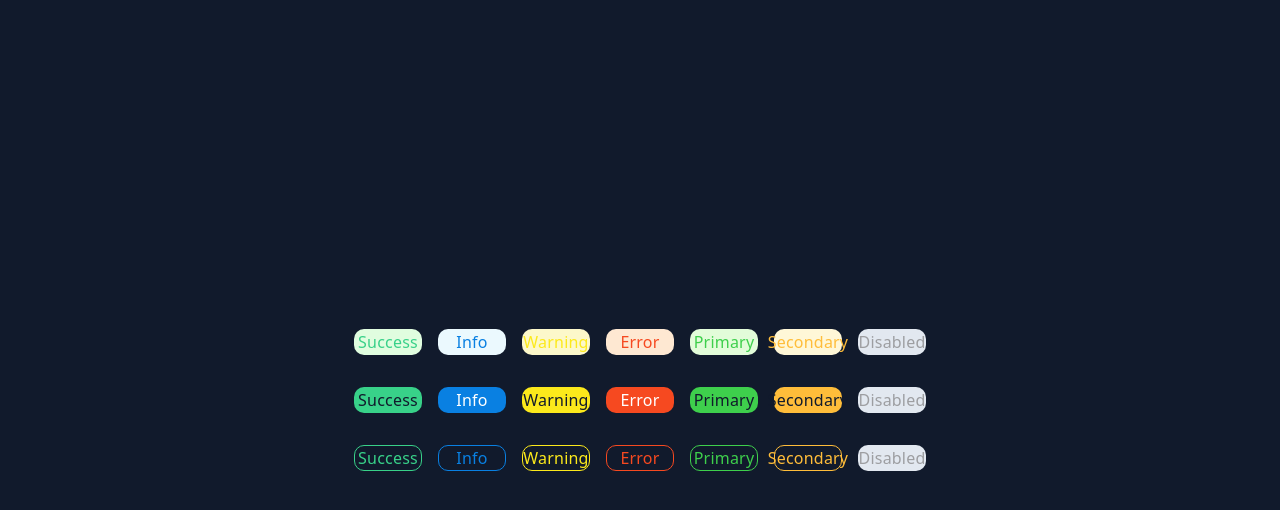
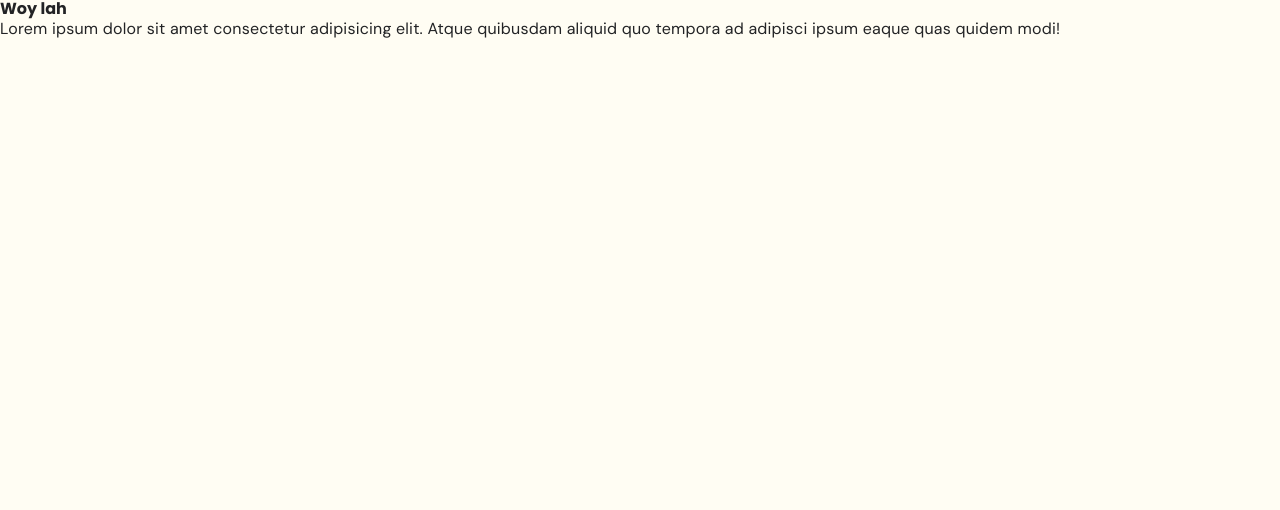
Before and after one commit to limustadji/Elearning, a Next.js app: page / in a window 1280 px wide. Shown: the top 510 px of the page. Built offline with nearby package versions, Linux system fonts and the light colour scheme.

Commit message:
rewrite code Guide Style to Global CSS

```diff
--- a/package.json
+++ b/package.json
@@ -18,7 +18,6 @@
     "postcss": "^8.5.6",
     "react": "19.1.0",
     "react-dom": "19.1.0",
-    "sequelize": "^6.37.7",
     "tailwindcss": "^4.1.13"
   },
   "devDependencies": {
--- a/src/app/globals.css
+++ b/src/app/globals.css
@@ -1,33 +1,30 @@
 @import "tailwindcss";
+
+@media (prefers-color-scheme: dark) {
+  :root {
+    /* Dark Mode  */
+    --background-hsl: 216, 18.07%, 16.27%;
+    --foreground-hsl: 0 0% 100%;
+    --foreground-secondary-hsl: 220, 2.48%, 76.27%;
+    --foreground-disabled-hsl: 225, 2.08%, 62.35%;
+  }
+}
 
 :root {
   /* Light Mode */
   --background-hsl: 50, 100%, 97.65%;
-  --foreground-hsl: 0 0% 100%;
-  --foreground-secondary-hsl: 220, 2.48%, 76.27%;
-  --foreground-disabled-hsl: 225, 2.08%, 62.35%;
+  --foreground-hsl: 220, 4.23%, 13.92%;
+  --foreground-secondary-hsl: 0, 0%, 20%;
+  --foreground-disabled-hsl: 265, 10.17%, 23.14%;
 }
-
-@media (prefers-color-scheme: dark) {
-  :root {
-    /* Dark Mode */
-    --background-hsl: 216, 18.07%, 16.27%;
-    --foreground-hsl: 220, 4.23%, 13.92%;
-    --foreground-secondary-hsl: 0, 0%, 20%;
-    --foreground-disabled-hsl: 265, 10.17%, 23.14%;
-  }
-}
-
-@theme {
+@theme inline {
   --color-background: hsl(var(--background-hsl));
   --color-foreground: hsl(var(--foreground-hsl));
-  --font-sans: var(--font-dm-sans);
+  --font-dmsans: var(--font-dmsans);
   --font-poppins: var(--font-poppins);
 
   /* Palet Warna Semantik (otomatis light/dark mode) */
-  --color-background-base: hsl(var(--background-hsl));
-  --color-background-secondary: hsl(0 0% 100%);
-  --color-background-border: hsl(265, 10.17%, 23.14%);
+  --color-border: hsl(265, 10.17%, 23.14%);
   --color-text-primary: hsl(var(--foreground-hsl));
   --color-text-secondary: hsl(var(--foreground-secondary-hsl));
   --color-text-disabled: hsl(var(--foreground-disabled-hsl));
@@ -129,9 +126,9 @@
 
 @layer base {
   body {
-    background: hsl(var(--background-hsl));
-    color: hsl(var(--foreground-hsl));
-    font-family: var(--font-sans);
+    background: var(--color-background);
+    color: var(--color-foreground);
+    font-family: var(--font-dmsans);
     letter-spacing: var(--letter-spacing-normal);
     line-height: var(--line-height-normal);
   }
@@ -141,6 +138,7 @@
     letter-spacing: var(--letter-spacing-heading);
     line-height: var(--line-height-heading);
     font-family: var(--font-poppins);
+    font-weight: 900;
   }
   h4,
   h5,
@@ -148,5 +146,6 @@
     letter-spacing: var(--letter-spacing-heading);
     line-height: var(--line-height-heading4);
     font-family: var(--font-poppins);
+    font-weight: 900;
   }
 }
--- a/src/app/layout.js
+++ b/src/app/layout.js
@@ -4,7 +4,7 @@ import "./globals.css";
 const dmSans = DM_Sans({
   subsets: ["latin"],
   weight: ["400", "500", "700"],
-  variable: "--font-dm-sans",
+  variable: "--font-dmsans",
 });
 
 const poppins = Poppins({
--- a/src/app/page.js
+++ b/src/app/page.js
@@ -6,57 +6,13 @@ import Chip from "@/components/button/Chip";
 import Button from "@/components/button/Button";
 
 export default function Home() {
-  const variants = [
-    "success",
-    "info",
-    "warning",
-    "error",
-    "primary",
-    "secondary",
-  ];
-
   return (
     <>
-      <main className="flex min-h-screen flex-col items-center justify-center p-24 bg-gray-900 space-y-8">
-        {/* Subtle Chips */}
-        <div className="flex items-center space-x-4">
-          {variants.map((variant) => (
-            <Chip
-              key={variant}
-              variant={variant}
-              style="subtle"
-              label={variant.charAt(0).toUpperCase() + variant.slice(1)}
-            />
-          ))}
-          <Chip label="Disabled" disabled />
-        </div>
-
-        {/* Solid Chips */}
-        <div className="flex items-center space-x-4">
-          {variants.map((variant) => (
-            <Chip
-              key={variant}
-              variant={variant}
-              style="solid"
-              label={variant.charAt(0).toUpperCase() + variant.slice(1)}
-            />
-          ))}
-          <Chip label="Disabled" disabled />
-        </div>
-
-        {/* Outlined Chips */}
-        <div className="flex items-center space-x-4">
-          {variants.map((variant) => (
-            <Chip
-              key={variant}
-              variant={variant}
-              style="outlined"
-              label={variant.charAt(0).toUpperCase() + variant.slice(1)}
-            />
-          ))}
-          <Chip label="Disabled" disabled style="outlined" />
-        </div>
-      </main>
+      <h1>Woy lah</h1>
+      <p>
+        Lorem ipsum dolor sit amet consectetur adipisicing elit. Atque quibusdam
+        aliquid quo tempora ad adipisci ipsum eaque quas quidem modi!
+      </p>
     </>
   );
 }
--- a/src/components/button/Chip.js
+++ /dev/null
@@ -1,79 +0,0 @@
-import React from "react";
-import PropTypes from "prop-types";
-
-const Chip = ({
-  variant = "primary",
-  style = "subtle",
-  disabled = false,
-  label,
-}) => {
-  // Base classes for all chips, applying the specific sizing and font styles
-  const baseClasses =
-    "w-[4.25rem] h-[1.625rem] rounded-[0.625rem] flex items-center justify-center px-1 py-[0.625rem] font-medium text-body-sm transition-colors select-none";
-
-  // Object to map variant and style props to corresponding Tailwind CSS classes
-  const styleVariants = {
-    // Subtle style (light background with colored text)
-    subtle: {
-      success: "bg-success-background text-success-default",
-      info: "bg-info-background text-info-default",
-      warning: "bg-warning-background text-warning-default",
-      error: "bg-tertiary-100 text-tertiary-default", // Using tertiary for a better "error" look from the image
-      primary: "bg-primary-100 text-primary-default",
-      secondary: "bg-secondary-100 text-secondary-default",
-    },
-    // Solid style (colored background with dark text)
-    solid: {
-      success: "bg-success-default text-gray-900",
-      info: "bg-info-default text-white",
-      warning: "bg-warning-default text-gray-900",
-      error: "bg-tertiary-default text-white",
-      primary: "bg-primary-default text-gray-900",
-      secondary: "bg-secondary-default text-gray-900",
-    },
-    // Outlined style (transparent background with colored border and text)
-    outlined: {
-      success:
-        "bg-transparent border border-success-default text-success-default",
-      info: "bg-transparent border border-info-default text-info-default",
-      warning:
-        "bg-transparent border border-warning-default text-warning-default",
-      error:
-        "bg-transparent border border-tertiary-default text-tertiary-default",
-      primary:
-        "bg-transparent border border-primary-default text-primary-default",
-      secondary:
-        "bg-transparent border border-secondary-default text-secondary-default",
-    },
-  };
-
-  // Classes for the disabled state
-  const disabledClasses = "bg-gray-200 text-text-disabled cursor-not-allowed";
-
-  // Combine classes: start with base, then add either disabled or the selected variant style
-  const chipClasses = [
-    baseClasses,
-    disabled ? disabledClasses : styleVariants[style][variant],
-  ]
-    .join(" ")
-    .trim();
-
-  return <div className={chipClasses}>{label}</div>;
-};
-
-// PropTypes for type-checking and better component documentation
-Chip.propTypes = {
-  variant: PropTypes.oneOf([
-    "success",
-    "info",
-    "warning",
-    "error",
-    "primary",
-    "secondary",
-  ]),
-  style: PropTypes.oneOf(["subtle", "solid", "outlined"]),
-  disabled: PropTypes.bool,
-  label: PropTypes.string.isRequired,
-};
-
-export default Chip;
```
Also changed, not shown: 1 other file (tests, documents, lock files or other folders).
